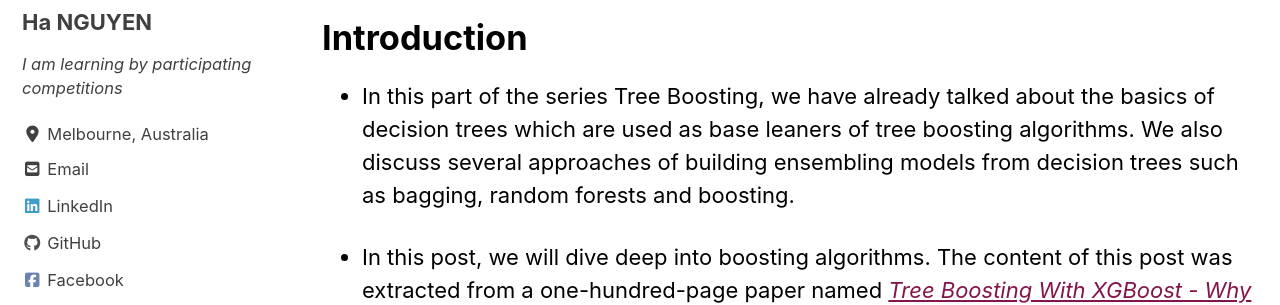
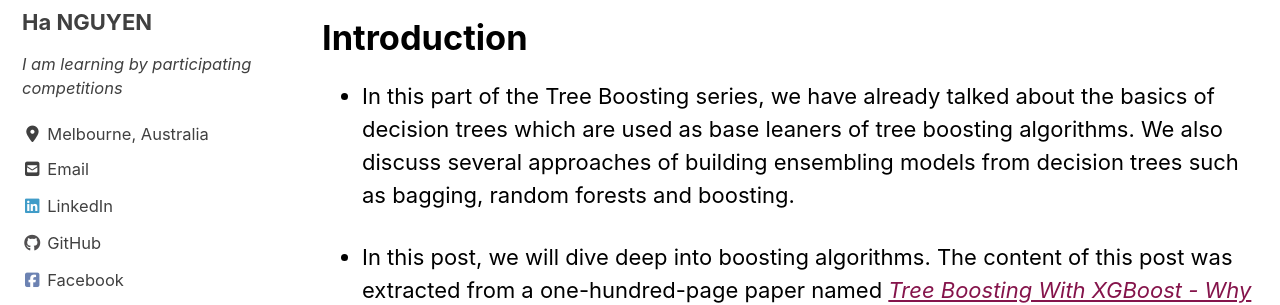
Before and after one commit to datasciblog/datasciblog.github.io, a Jekyll site: the page built from _posts/2020-02-26-tree-boosting-03.md, in a window 1280 px wide and 900 px high, scrolled down 429 px. Shown: the part 177-482 px from the top of the window. Built offline with Jekyll 4.4.1, drawn with Linux system fonts in a browser that asks for light colours; cached includes are drawn as plain includes; nearby versions of some CDN libraries; formulas are drawn with MathJax 3; some of the changed text lies outside the part shown.

Commit message:
Update tags

```diff
--- a/_posts/2020-02-26-tree-boosting-03.md
+++ b/_posts/2020-02-26-tree-boosting-03.md
@@ -20,7 +20,7 @@ toc_icon: "cog"
 
 # Introduction
 
-- In this part of the series Tree Boosting, we have already talked about the basics of decision trees which are used as base leaners of tree boosting algorithms. We also discuss several approaches of building ensembling models from decision trees such as bagging, random forests and boosting.
+- In this part of the Tree Boosting series, we have already talked about the basics of decision trees which are used as base leaners of tree boosting algorithms. We also discuss several approaches of building ensembling models from decision trees such as bagging, random forests and boosting.
 
 - In this post, we will dive deep into boosting algorithms. The content of this post was extracted from a one-hundred-page paper named *[Tree Boosting With XGBoost - Why Does XGBoost Win "Every" Machine Learning Competition?](https://www.semanticscholar.org/paper/Tree-Boosting-With-XGBoost-Why-Does-XGBoost-Win-Nielsen/04e182aa6d36f643a1aea18f3b9384a74538e6a0)*
 
```
Also changed, not shown: other parts of _posts/2020-02-26-tree-boosting-03.md (+1 -1 lines), _posts/2020-02-18-tree-boosting-01.md (+1 -1 lines), _posts/2020-02-19-tree-boosting-02.md (+1 -1 lines).
